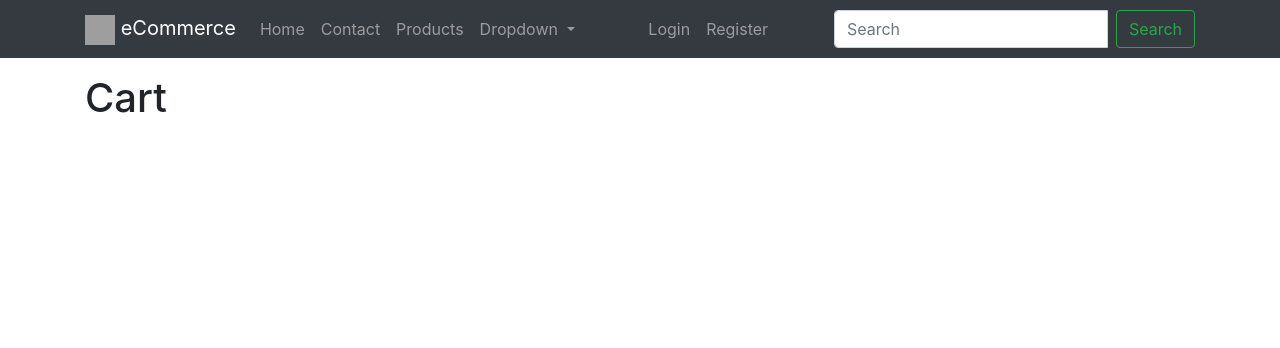
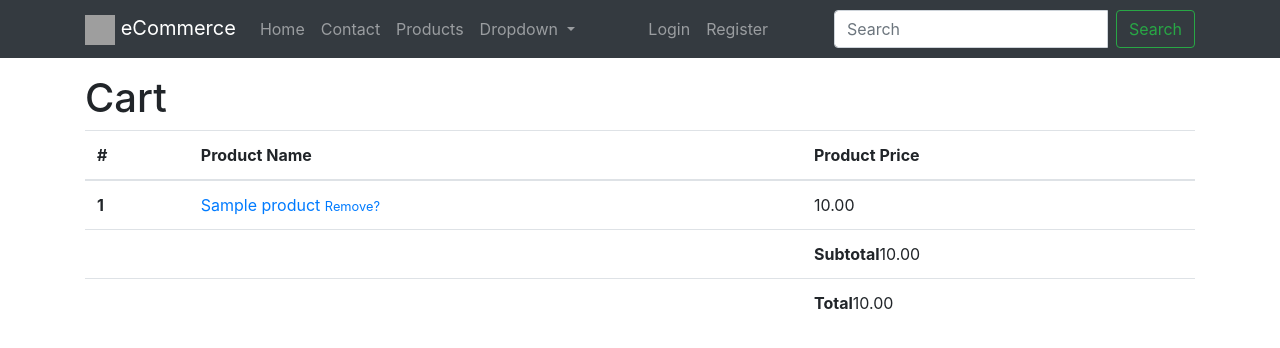
Before and after one commit to leiwu123/DjangoEcommerce, a Django app: template carts/templates/carts/home.html in a window 1280 px wide. Shown: the top 348 px of the page. Run offline with Django 3.2, Linux system fonts and the light colour scheme; the template is opened without the code that fills it: values that come from a table or form of the project are taken from there, others are empty; tables that the repository leaves empty hold one stand-in row (values such as "Sample post"); some libraries are stand-ins or nearby versions; grey boxes are pictures that could not be loaded.

Commit message:
added cart homepage for showing the products in cart

```diff
--- a/carts/templates/carts/home.html
+++ b/carts/templates/carts/home.html
@@ -2,5 +2,36 @@
 
 {% block content %}
 <h1>Cart</h1>
+{% if cart.products.exists %}
+<table class="table">
+    <thead>
+      <tr>
+        <th scope="col">#</th>
+        <th scope="col">Product Name</th>
+        <th scope="col">Product Price</th>
+      </tr>
+    </thead>
+    <tbody>
+      {% for product in cart.products.all %}
+      <tr>
+        <th scope="row">{{ forloop.counter }}</th>
+        <td><a href="{{ product.get_absolute_url }}">{{ product.name }}  </a><small><a href="#">Remove?</a></small></td>
+        <td>{{ product.price }}</td>
+      </tr>
+      {% endfor %}
+      <tr>
+        <td colspan="2"></td>
+        <td><b>Subtotal</b>{{ cart.subtotal }}</td>
+      </tr>
+      <tr>
+        <td colspan="2"></td>
+        <td><b>Total</b>{{ cart.total }}</td>
+      </tr>
+    </tbody>
+  </table>
+
+  {% else %}
+  <p class="lead">Cart is empty</p>
+  {% endif %}
 
 {% endblock %}
--- a/products/models.py
+++ b/products/models.py
@@ -88,6 +88,10 @@ class Product(models.Model):
   def __unicode__(self):
     return self.title
 
+  @property
+  def name(self):
+    return self.title
+
 def product_pre_save_receiver(sender, instance, *args, **kwargs):
   if not instance.slug:
     instance.slug = unique_slug_generator(instance)
```
Also changed, not shown: carts/views.py (+2 -20 lines).
